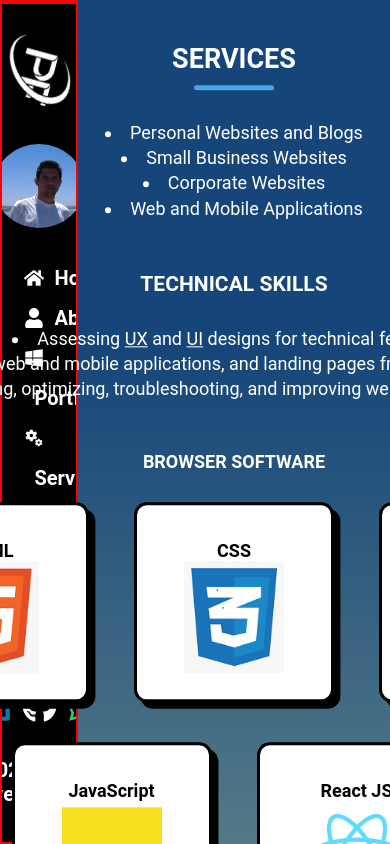
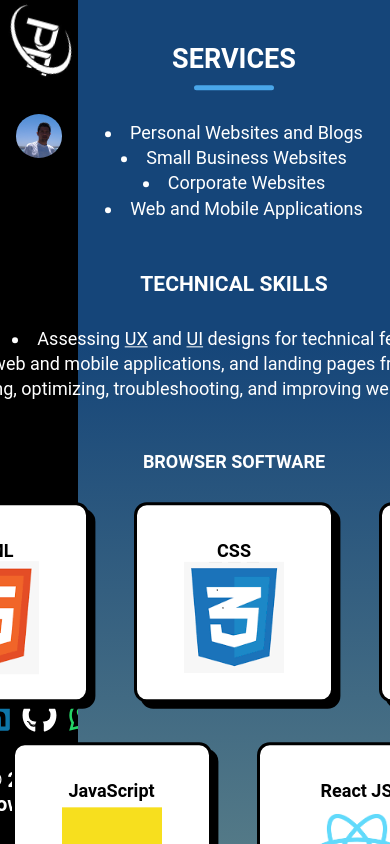
Before and after one commit to PF82/portfolio-website, a React (Create React App) app: page /services in a window 390 px wide. Shown: the top 844 px of the page. Built offline with nearby package versions, Linux system fonts and the light colour scheme.

Commit message:
portfolio rev-02

```diff
--- a/src/components/Navbar.jsx
+++ b/src/components/Navbar.jsx
@@ -20,32 +20,32 @@ const Navbar = () => {
 
         <ul className={styles.ul}>
           <li className={styles.li}>
-            <FaHome className={styles.home} />
-            <Link to="/">Home</Link>
+            <FaHome className={styles.icon} />
+            <Link className={styles.link} to="/">Home</Link>
           </li>
           <li className={styles.li}>
-            <FaUser className={styles.about} />
-            <Link to="/about">About</Link>
+            <FaUser className={styles.icon} />
+            <Link className={styles.link} to="/about">About</Link>
           </li>
           <li className={styles.li}>
-            <FaWindows className={styles.portfolio} />
-            <Link to="/portfolio">Portfolio</Link>
+            <FaWindows className={styles.icon} />
+            <Link className={styles.link} to="/portfolio">Portfolio</Link>
           </li>
           <li className={styles.li}>
-            <MdOutlineMiscellaneousServices className={styles.services} />
-            <Link to="/services">Services</Link>
+            <MdOutlineMiscellaneousServices className={styles.icon} />
+            <Link className={styles.link} to="/services">Services</Link>
           </li>
           {/* <li className={styles.li}>
-          <RiMoneyPoundCircleFill className={styles.pricing} />
-          <Link to="/pricing">Pricing</Link>
+          <RiMoneyPoundCircleFill className={styles.icon} />
+          <Link className={styles.link} to="/pricing">Pricing</Link>
         </li> */}
           <li className={styles.li}>
-            <MdReviews className={styles.reviews} />
-            <Link to="/reviews">Reviews</Link>
+            <MdReviews className={styles.icon} />
+            <Link className={styles.link} to="/reviews">Reviews</Link>
           </li>
           <li className={styles.li}>
-            <FaEnvelope className={styles.contact} />
-            <Link to="/contact">Contact</Link>
+            <FaEnvelope className={styles.icon} />
+            <Link className={styles.link} to="/contact">Contact</Link>
           </li>
         </ul>
 
@@ -65,7 +65,7 @@ const Navbar = () => {
         </i>
 
         <footer>
-          <p className="copy-right">© 2022, Powered by </p>
+          <span className="copy-right">© 2022, Powered by </span>
           <a href="https://www.pedro-fernandes.co.uk/" title="Company Logo" target="_blank">
             <img src={logo} alt="small-logo" className={styles.smallLogo} />
           </a>
--- a/src/components/navbar.module.css
+++ b/src/components/navbar.module.css
@@ -11,7 +11,7 @@ nav {
     color: var(--clr-white);
     font-size: var(--fs-20);
     font-weight: bold;
-    border: var(--b-on);
+    border: var(--b-off);
     display: flex;
     justify-content: center;
     align-items: center;
@@ -19,8 +19,8 @@ nav {
 
 .section {
     margin: auto;
-    min-height: 100vh;
-    border: var(--b-on);
+    width: 100%;
+    border: var(--b-off);
 }
 
 .logo {
@@ -28,7 +28,6 @@ nav {
     height: 80px;
     pointer-events: none;
     display: block;
-    margin-top: 30px;
     margin-left: auto;
     margin-right: auto;
 }
@@ -51,49 +50,41 @@ nav {
 
 .photo {
     display: block;
-    margin-top: 30px;
-    margin-left: auto;
-    margin-right: auto;
+    margin: 30px auto;
     max-width: 60%;
     border-radius: 50%;
 }
 
 .ul {
-    margin-top: 30px;
+    margin-left: 20px;
 }
 
-.home,
-.about,
-.portfolio,
-.services,
-/* .pricing, */
-.reviews,
-.contact {
+.li {
+    padding-left: 60px;
+    line-height: 40px;
+    list-style-type: none;
+}
+
+.icon {
     display: inline-flex;
     vertical-align: middle;
     margin-bottom: 4px;
 }
 
-.li {
-    padding-left: 60px;
-    border: var(--b-off);
-    line-height: 40px;
-}
-
-.li a {
-    padding-left: 10px;
+.link {
+    margin-left: 10px;
+    text-decoration: none;
     color: var(--clr-white);
-    text-decoration: none;
 }
 
 .li:hover {
+    background-color: var(--clr-white);
     color: var(--clr-black);
-    background-color: var(--clr-white);
 }
 
-.li a:hover {
+.icon:hover,
+.link:hover {
     color: var(--clr-black);
-    font-weight: bold;
 }
 
 .i {
@@ -131,8 +122,7 @@ footer {
     display: flex;
     align-items: center;
     justify-content: center;
-    margin-bottom: -100px;
-    border: var(--b-off);
+    text-align: center;
 }
 
 .smallLogo {
--- a/src/data/portfolio.js
+++ b/src/data/portfolio.js
@@ -1,12 +1,11 @@
-const work = [
+const projects = [
     {
         id: 1,
-        image: '../assets/pf.jpg',
-        title: 'Portfolio Website',
+        image: '/assets/html.jpg',
+        title: 'Weather Application',
         client: 'FreeCodeCamp',
-        web_technology: 'React JS',
-
-        date: '25th December 2022',
+        web_technology: 'JavaScript',
+        date: '26th October 2022',
         highlight_features: <ul>
             <li>Responsive web design</li>
             <li>Animations</li>
@@ -16,19 +15,17 @@ const work = [
             <li>Mobile Navigation</li>
             <li>Scroll To Top</li>
         </ul>,
-
-        development_time: '80 Hours',
+        development_time: '160 Hours',
         price: 600,
-
         download: 'insert link'
     },
     {
         id: 2,
+        image: './assets/css.jpg',
         title: 'Portfolio Website',
-        client: 'FreeCodeCamp',
+        client: 'PF',
         web_technology: 'React JS',
         date: '25th December 2022',
-
         highlight_features: <ul>
             <li>Fast loading speed</li>
             <li>Support for Bootstrap and SASS</li>
@@ -39,12 +36,94 @@ const work = [
             <li>Premium and dedicated support, etc.</li>
             <li>Free updates</li>
         </ul>,
-
-        development_time: '80 Hours',
-        price: 600,
-        image: '../assets/pf.jpg',
+        development_time: '120 Hours',
+        price: 800,
+        download: 'insert link'
+    },
+    {
+        id: 3,
+        image: './assets/css.jpg',
+        title: 'To do app',
+        client: 'PF',
+        web_technology: 'React JS',
+        date: '25th December 2022',
+        highlight_features: <ul>
+            <li>Fast loading speed</li>
+            <li>Support for Bootstrap and SASS</li>
+            <li>Contact form</li>
+            <li>Variety of inner pages like blog page, about page, service page,  portfolio details page, etc.</li>
+            <li>Easy to use and easy to customize</li>
+            <li>Clean and speed optimized code</li>
+            <li>Premium and dedicated support, etc.</li>
+            <li>Free updates</li>
+        </ul>,
+        development_time: '120 Hours',
+        price: 800,
+        download: 'insert link'
+    },
+    {
+        id: 4,
+        image: './assets/css.jpg',
+        title: 'Invoice app',
+        client: 'PF',
+        web_technology: 'React JS',
+        date: '25th December 2022',
+        highlight_features: <ul>
+            <li>Fast loading speed</li>
+            <li>Support for Bootstrap and SASS</li>
+            <li>Contact form</li>
+            <li>Variety of inner pages like blog page, about page, service page,  portfolio details page, etc.</li>
+            <li>Easy to use and easy to customize</li>
+            <li>Clean and speed optimized code</li>
+            <li>Premium and dedicated support, etc.</li>
+            <li>Free updates</li>
+        </ul>,
+        development_time: '120 Hours',
+        price: 800,
+        download: 'insert link'
+    },
+    {
+        id: 5,
+        image: './assets/css.jpg',
+        title: 'Ines landing page',
+        client: 'PF',
+        web_technology: 'React JS',
+        date: '25th December 2022',
+        highlight_features: <ul>
+            <li>Fast loading speed</li>
+            <li>Support for Bootstrap and SASS</li>
+            <li>Contact form</li>
+            <li>Variety of inner pages like blog page, about page, service page,  portfolio details page, etc.</li>
+            <li>Easy to use and easy to customize</li>
+            <li>Clean and speed optimized code</li>
+            <li>Premium and dedicated support, etc.</li>
+            <li>Free updates</li>
+        </ul>,
+        development_time: '120 Hours',
+        price: 800,
+        download: 'insert link'
+    },
+    {
+        id: 6,
+        image: './assets/css.jpg',
+        title: 'Carla landing page',
+        client: 'PF',
+        web_technology: 'React JS',
+        date: '25th December 2022',
+        highlight_features: <ul>
+            <li>Fast loading speed</li>
+            <li>Support for Bootstrap and SASS</li>
+            <li>Contact form</li>
+            <li>Variety of inner pages like blog page, about page, service page,  portfolio details page, etc.</li>
+            <li>Easy to use and easy to customize</li>
+            <li>Clean and speed optimized code</li>
+            <li>Premium and dedicated support, etc.</li>
+            <li>Free updates</li>
+        </ul>,
+        development_time: '120 Hours',
+        price: 800,
         download: 'insert link'
     },
 ];
 
-export default work;
+export default projects;
--- a/src/data/reviews.js
+++ b/src/data/reviews.js
@@ -5,7 +5,7 @@ const people = [
     name: 'julio mauro',
     title: 'full stack web developer',
     quote: 'Lorem ipsum dolor sit, amet consectetur adipisicing elit. Ex, totam. Provident quos ad earum natus temporibus totam inventore, incidunt iste, voluptas id illum itaque iure eius amet. Ducimus, impedit tempore?',
-    date: 'Posted on December 2022'
+    date: 'Published on December 2022'
   },
 
   {
@@ -14,7 +14,7 @@ const people = [
     name: 'ines fernandes',
     title: 'small business owner',
     quote: 'Lorem ipsum dolor sit, amet consectetur adipisicing elit. Ex, totam. Provident quos ad earum natus temporibus totam inventore, incidunt iste, voluptas id illum itaque iure eius amet. Ducimus, impedit tempore?',
-    date: 'Posted on January 2023'
+    date: 'Published on January 2023'
   },
 
   {
@@ -23,7 +23,7 @@ const people = [
     name: 'carla machado',
     title: 'entrepreneur',
     quote: 'Lorem ipsum dolor sit, amet consectetur adipisicing elit. Ex, totam. Provident quos ad earum natus temporibus totam inventore, incidunt iste, voluptas id illum itaque iure eius amet. Ducimus, impedit tempore?',
-    date: 'Posted on February 2023'
+    date: 'Published on February 2023'
   },
 ];
 
--- a/src/pages/Services.jsx
+++ b/src/pages/Services.jsx
@@ -103,7 +103,7 @@ const Services = () => {
         </div> */}
       </div>
 
-      <h4 className={styles.h4}>SOURCE-CODE EDITOR AND VERSION CONTROL SOFTWARE</h4>
+      <h4 className={styles.h4}>CODE EDITOR & VERSION CONTROL AND COLLABORATION SOFTWARE</h4>
       <div className={styles.editControl}>
         <div className={styles.title_logo}>
           <p className={styles.p}>Visual Studio Code</p>
--- a/src/pages/contact.module.css
+++ b/src/pages/contact.module.css
@@ -26,7 +26,7 @@
 }
 
 .container {
-    margin: 40px 50px;
+    margin: 40px 80px;
 }
 
 .flexbox {
--- a/src/pages/portfolio.module.css
+++ b/src/pages/portfolio.module.css
@@ -4,14 +4,14 @@
 .section {
     position: absolute;
     left: 60%;
-    top: 50%;
+    top: 650px;
     -webkit-transform: translate(-50%, -50%);
     transform: translate(-50%, -50%);
     font-size: large;
     color: var(--clr-white);
 }
 
-h1 {
+.h1 {
     text-align: center;
     margin-bottom: 10px;
 }
@@ -26,6 +26,24 @@ h1 {
     border-radius: 2.5px;
 }
 
+.container {
+    display: grid;
+    grid-template-columns: 1fr 1fr;
+    grid-template-rows: 1fr 1fr;
+    grid-row-gap: 45px;
+    grid-column-gap: 45px;
+    border-radius: 5px;
+text-align: center;
+    height: auto;
+    border: var(--b-off);
+}
+
+.image_title {
+    width: 300px;
+    height: 350px;
+    border: var(--b-on);
+}
+
 /* on screens that are less than 700px wide, make the sidebar into a topbar */
 @media screen and (max-width: 700px) {
     .section {
```
Also changed, not shown: src/pages/Portfolio.jsx (+16 -17 lines), src/pages/Reviews.jsx (+5 -5 lines), src/pages/reviews.css (+14 -25 lines), public/github.png (added).
